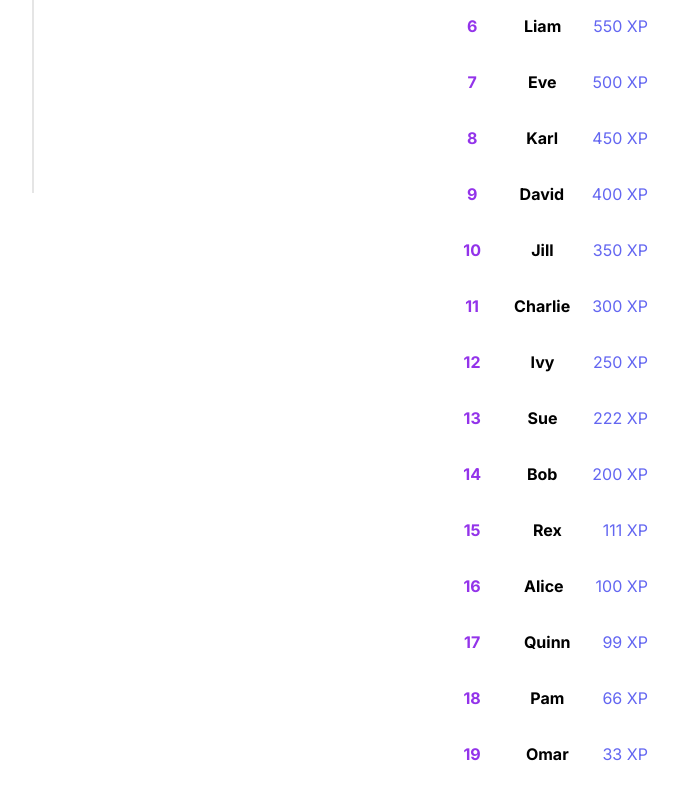
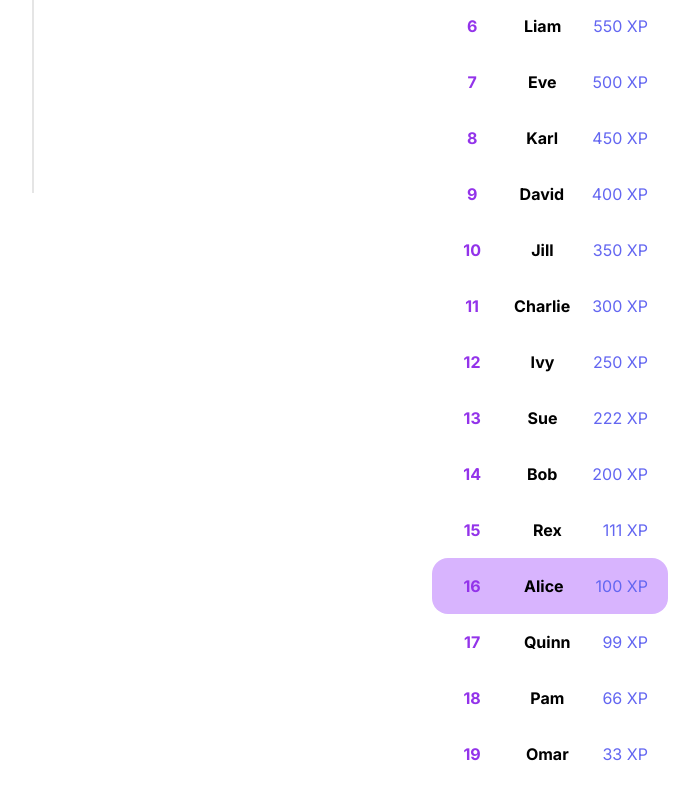
Before and after one commit to SimonLeclere/dualinsa, a Next.js app: page /leaderboard in a window 1280 px wide. Shown: the part 607-1407 px from the top of the page, without its empty margins (222-921 px from the left). Built offline with nearby package versions, Linux system fonts and the light colour scheme.

Commit message:
add mise en valeur utilisateur leaderboard

```diff
--- a/app/leaderboard/leaderboardProfile.js
+++ b/app/leaderboard/leaderboardProfile.js
@@ -1,12 +1,20 @@
+"use client";
+
+import { fakeUsers } from "../leaderboard/fakeUsers";
+
 import {
     FirstPlaceSvg,
     SecondPlaceSvg,
     ThirdPlaceSvg,
   } from "../components/icons/LeaderboardSvg";
 
-  const LeaderboardProfile = ({ place, username, xp }) => {
+
+
+  const LeaderboardProfile = ({ place, username, xp, condition }) => {
+
+
     return (
-      <div className="flex w-full items-center gap-5 rounded-2xl px-5 py-2 hover:bg-gray-100 md:mx-0">
+        <div className={`flex w-full items-center gap-5 rounded-2xl px-5 py-2 md:mx-0 ${condition ? 'bg-purple-300' : ' hover:bg-gray-100'}`}>
         <div className="flex items-center gap-4">
           {place === 1 ? (
             <FirstPlaceSvg />
--- a/app/leaderboard/page.js
+++ b/app/leaderboard/page.js
@@ -39,6 +39,7 @@ const LeaderboardPlayer = () => {
             place={i + 1}
             username={user.username}
             xp={user.score}
+            condition={user.username == "Alice"} //Remplacer Alice par la reqûete API de l'utilisateur connecté
           />
         ))}
       </div>
```
